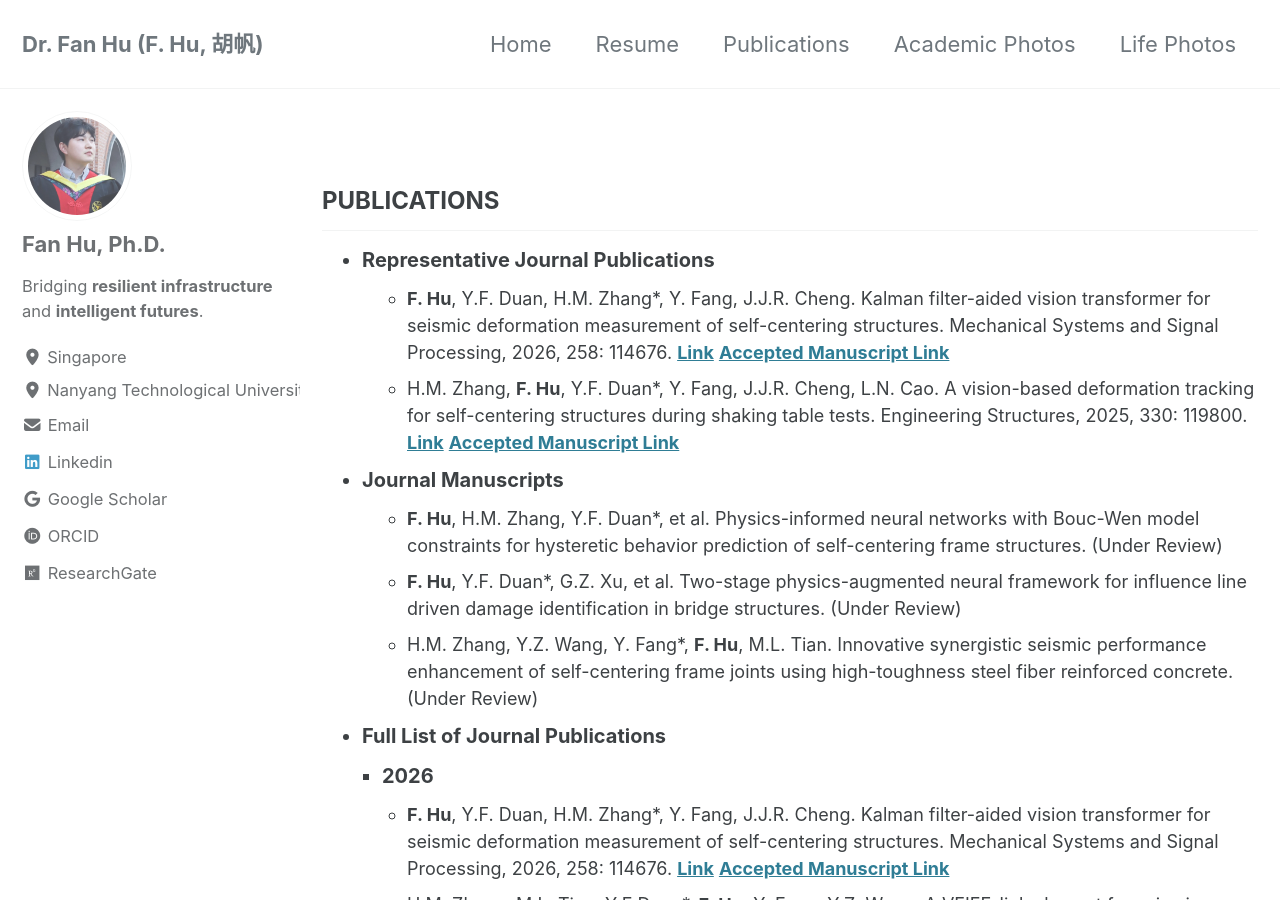
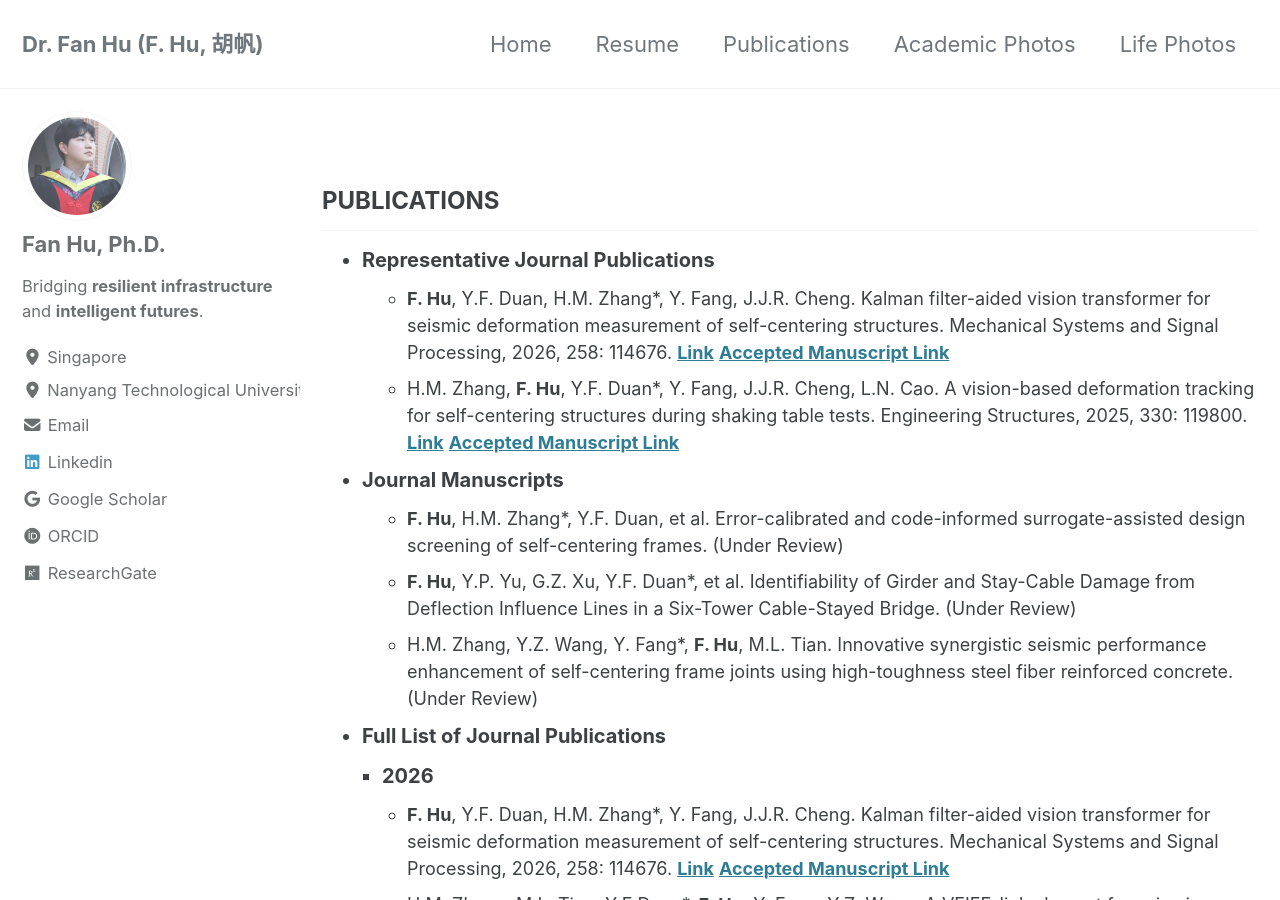
Before and after one commit to fanwindyhu/fanwindyhu.github.io, a Jekyll site: the page built from _pages/publications.md, in a window 1280 px wide and 900 px high. Built offline with Jekyll 4.4.1, drawn with Linux system fonts in a browser that asks for light colours; cached includes are drawn as plain includes; comment, search, counter and statistics services are not loaded.

Commit message:
publications.md

```diff
--- a/_pages/publications.md
+++ b/_pages/publications.md
@@ -28,10 +28,10 @@ seo: false
     <strong>Journal Manuscripts</strong>
   </li>
   <li style="list-style-type: circle; margin-left: 45px; font-size: 18px;">
-    <strong>F. Hu</strong>, H.M. Zhang, Y.F. Duan*, et al. Physics-informed neural networks with Bouc-Wen model constraints for hysteretic behavior prediction of self-centering frame structures. (Under Review)
+    <strong>F. Hu</strong>, H.M. Zhang*, Y.F. Duan, et al. Error-calibrated and code-informed surrogate-assisted design screening of self-centering frames. (Under Review)
   </li>
   <li style="list-style-type: circle; margin-left: 45px; font-size: 18px;">
-    <strong>F. Hu</strong>, Y.F. Duan*, G.Z. Xu, et al. Two-stage physics-augmented neural framework for influence line driven damage identification in bridge structures. (Under Review)
+    <strong>F. Hu</strong>, Y.P. Yu, G.Z. Xu, Y.F. Duan*, et al. Identifiability of Girder and Stay-Cable Damage from Deflection Influence Lines in a Six-Tower Cable-Stayed Bridge. (Under Review)
   </li>
   <li style="list-style-type: circle; margin-left: 45px; font-size: 18px;">
     H.M. Zhang, Y.Z. Wang, Y. Fang*, <strong>F. Hu</strong>, M.L. Tian. Innovative synergistic seismic performance enhancement of self-centering frame joints using high-toughness steel fiber reinforced concrete. (Under Review)
```
